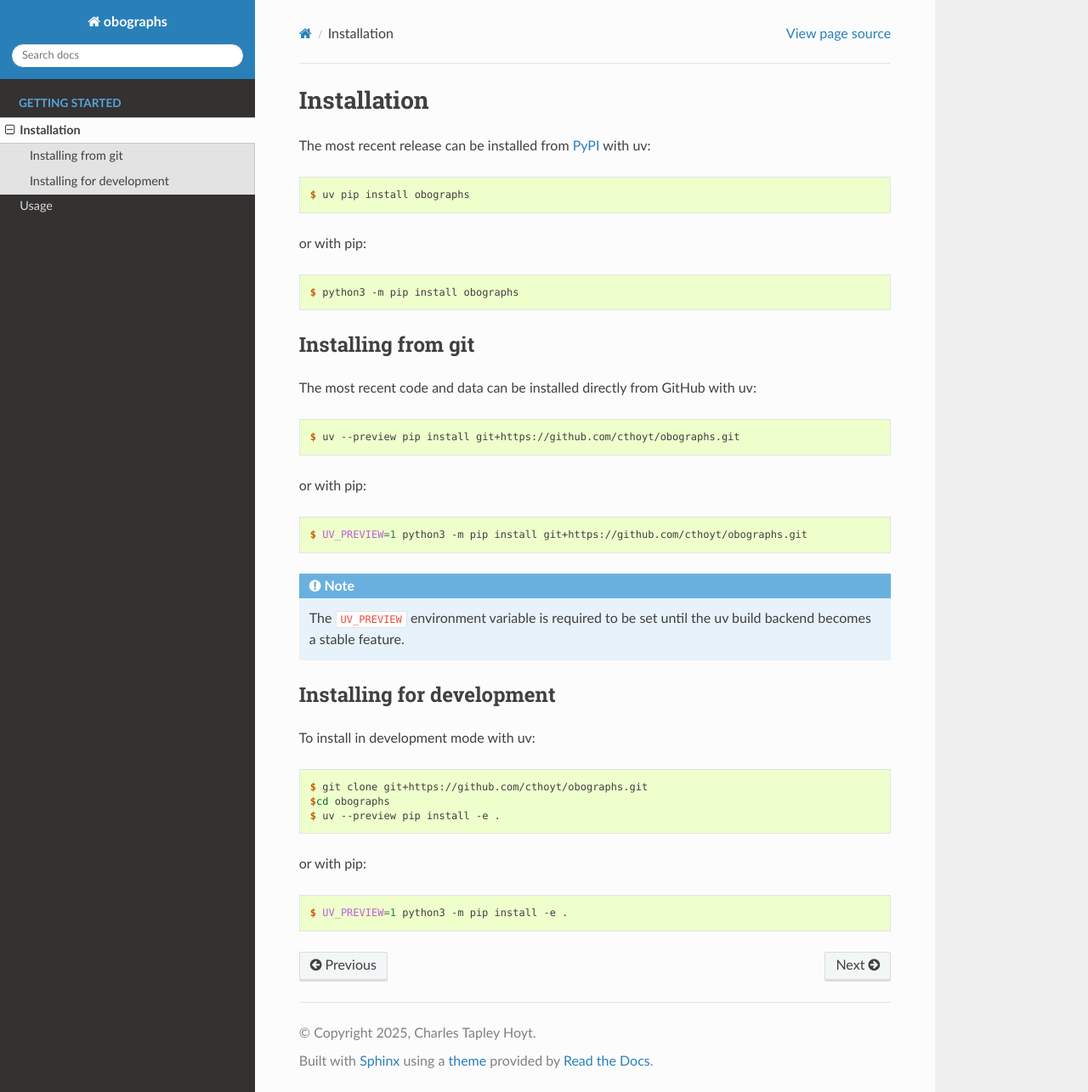
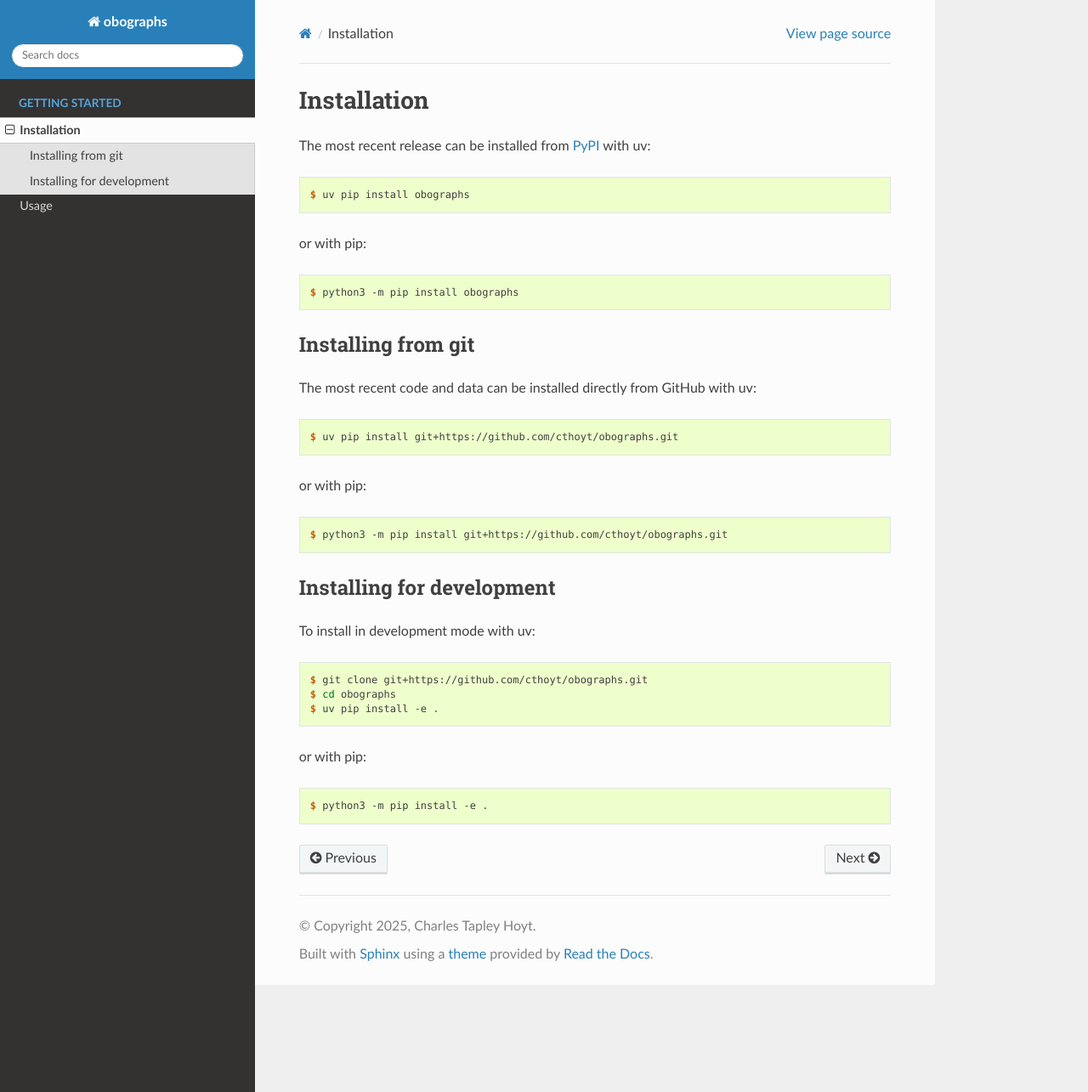
Before and after one commit to cthoyt/obographs, a Sphinx documentation site: the page built from docs/source/installation.rst, in a window 1280 px wide and 1285 px high. Shown: the whole window at 85% size. Built offline with Sphinx 7.4.7 and the Read the Docs theme 3.1.0, drawn with Linux system fonts in a browser that asks for light colours.

```diff
--- a/docs/source/installation.rst
+++ b/docs/source/installation.rst
@@ -1,7 +1,8 @@
 Installation
 ============
-The most recent release can be installed from
-`PyPI <https://pypi.org/project/obographs>`_ with uv:
+
+The most recent release can be installed from `PyPI
+<https://pypi.org/project/obographs>`_ with uv:
 
 .. code-block:: console
 
@@ -15,35 +16,32 @@ or with pip:
 
 Installing from git
 -------------------
+
 The most recent code and data can be installed directly from GitHub with uv:
 
 .. code-block:: console
 
-    $ uv --preview pip install git+https://github.com/cthoyt/obographs.git
+    $ uv pip install git+https://github.com/cthoyt/obographs.git
 
 or with pip:
 
 .. code-block:: console
 
-    $ UV_PREVIEW=1 python3 -m pip install git+https://github.com/cthoyt/obographs.git
-
-.. note::
-
-    The ``UV_PREVIEW`` environment variable is required to be
-    set until the uv build backend becomes a stable feature.
+    $ python3 -m pip install git+https://github.com/cthoyt/obographs.git
 
 Installing for development
 --------------------------
+
 To install in development mode with uv:
 
 .. code-block:: console
 
     $ git clone git+https://github.com/cthoyt/obographs.git
-    $cd obographs
-    $ uv --preview pip install -e .
+    $ cd obographs
+    $ uv pip install -e .
 
 or with pip:
 
 .. code-block:: console
 
-    $ UV_PREVIEW=1 python3 -m pip install -e .
+    $ python3 -m pip install -e .
--- a/docs/source/usage.rst
+++ b/docs/source/usage.rst
@@ -1,4 +1,5 @@
 Usage
 =====
+
 .. automodule:: obographs
     :members:
```
Also changed, not shown: README.md (+4 -10 lines), docs/source/conf.py (+6 -8 lines), docs/source/index.rst (+9 -8 lines), pyproject.toml (+48 -5 lines), .cruft.json, .readthedocs.yml, 3 other files.
